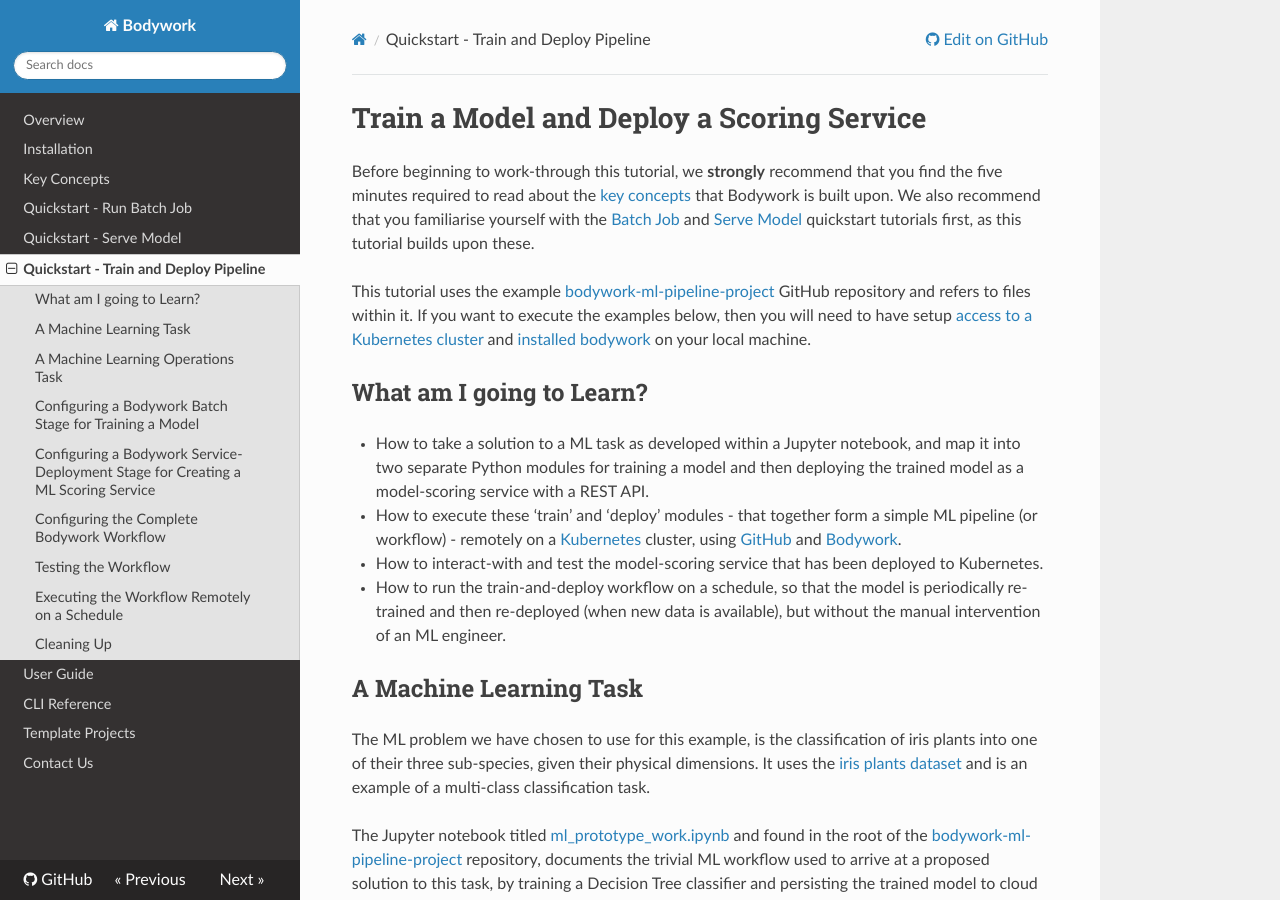
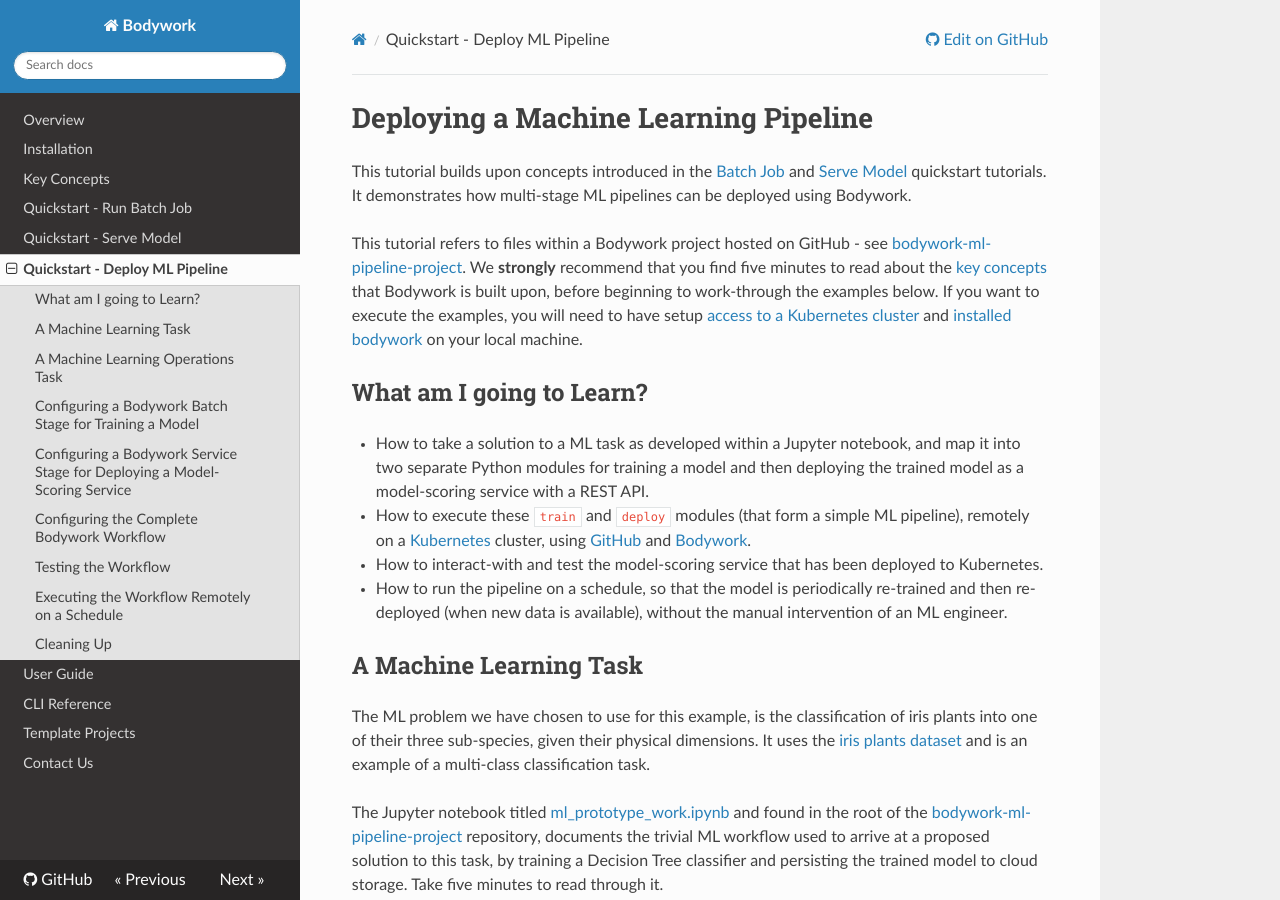
Before and after one commit to bodywork-ml/bodywork-core, an MkDocs documentation site: the page built from docs/quickstart_ml_pipeline.md, in a window 1280 px wide and 900 px high. Built offline with MkDocs 1.6.1, drawn with Linux system fonts in a browser that asks for light colours; nearby versions of some CDN libraries; a script that is not in the unit is left out; some of the changed text lies outside the part shown.

Commit message:
Minor edits to quickstart tutorials.

```diff
--- a/docs/quickstart_train_and_deploy.md
+++ b/docs/quickstart_ml_pipeline.md
@@ -1,15 +1,15 @@
-# Train a Model and Deploy a Scoring Service
+# Deploying a Machine Learning Pipeline
 
-Before beginning to work-through this tutorial, we **strongly** recommend that you find the five minutes required to read about the [key concepts](key_concepts.md) that Bodywork is built upon. We also recommend that you familiarise yourself with the [Batch Job](quickstart_batch_job.md) and [Serve Model](quickstart_serve_model.md) quickstart tutorials first, as this tutorial builds upon these.
+This tutorial builds upon concepts introduced in the [Batch Job](quickstart_batch_job.md) and [Serve Model](quickstart_serve_model.md) quickstart tutorials. It demonstrates how multi-stage ML pipelines can be deployed using Bodywork.
 
-This tutorial uses the example [bodywork-ml-pipeline-project](https://github.com/bodywork-ml/bodywork-ml-pipeline-project) GitHub repository and refers to files within it. If you want to execute the examples below, then you will need to have setup [access to a Kubernetes cluster](index.md#prerequisites) and [installed bodywork](installation.md) on your local machine.
+This tutorial refers to files within a Bodywork project hosted on GitHub - see [bodywork-ml-pipeline-project](https://github.com/bodywork-ml/bodywork-ml-pipeline-project). We **strongly** recommend that you find five minutes to read about the [key concepts](key_concepts.md) that Bodywork is built upon, before beginning to work-through the examples below. If you want to execute the examples, you will need to have setup [access to a Kubernetes cluster](index.md#prerequisites) and [installed bodywork](installation.md) on your local machine.
 
 ## What am I going to Learn?
 
 * How to take a solution to a ML task as developed within a Jupyter notebook, and map it into two separate Python modules for training a model and then deploying the trained model as a model-scoring service with a REST API.
-* How to execute these 'train' and 'deploy' modules - that together form a simple ML pipeline (or workflow) - remotely on a [Kubernetes](https://kubernetes.io/) cluster, using [GitHub](https://github.com/) and [Bodywork](https://bodywork.readthedocs.io/en/latest/).
+* How to execute these `train` and `deploy` modules (that form a simple ML pipeline), remotely on a [Kubernetes](https://kubernetes.io/) cluster, using [GitHub](https://github.com/) and [Bodywork](https://bodywork.readthedocs.io/en/latest/).
 * How to interact-with and test the model-scoring service that has been deployed to Kubernetes.
-* How to run the train-and-deploy workflow on a schedule, so that the model is periodically re-trained and then re-deployed (when new data is available), but without the manual intervention of an ML engineer.
+* How to run the pipeline on a schedule, so that the model is periodically re-trained and then re-deployed (when new data is available), without the manual intervention of an ML engineer.
 
 ## A Machine Learning Task
 
@@ -119,7 +119,7 @@
 
 From which it is clear to see that we have specified that this stage is a batch stage (as opposed to a service-deployment), that `train_model.py` should be the script that is run, together with an estimate of the CPU and memory resources to request from the k8s cluster, how long to wait and how many times to retry, etc.
 
-## Configuring a Bodywork Service-Deployment Stage for Creating a ML Scoring Service
+## Configuring a Bodywork Service Stage for Deploying a Model-Scoring Service
 
 The `stage-2-deploy-scoring-service` directory contains the code and configuration required to load the model trained in `stage-1-train-model` and use it within the definition of a REST API endpoint, that will accept a single instance (or row) of data encoded as JSON in the request, and return the model's prediction as JSON data in the corresponding response.
 
--- a/mkdocs.yml
+++ b/mkdocs.yml
@@ -8,7 +8,7 @@
   - Key Concepts: key_concepts.md
   - Quickstart - Run Batch Job: quickstart_batch_job.md
   - Quickstart - Serve Model: quickstart_serve_model.md
-  - Quickstart - Train and Deploy Pipeline: quickstart_train_and_deploy.md
+  - Quickstart - Deploy ML Pipeline: quickstart_ml_pipeline.md
   - User Guide: user_guide.md
   - CLI Reference: cli_reference.md
   - Template Projects: template_projects.md
```
Also changed, not shown: docs/quickstart_batch_job.md (+2 -4 lines), docs/quickstart_serve_model.md (+2 -4 lines).
